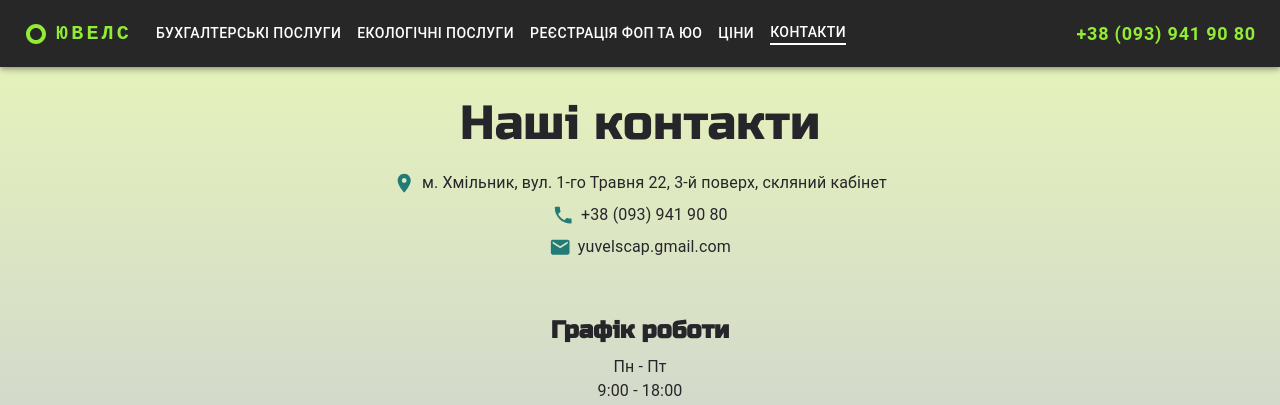
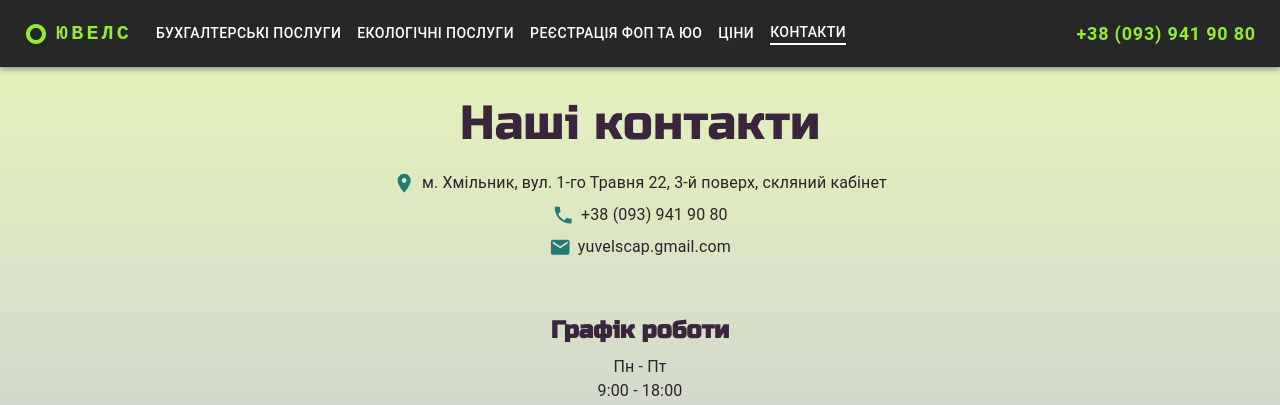
Before and after one commit to tykatyk/yuvels, a Next.js app: page /contacts in a window 1280 px wide. Shown: the top 405 px of the page. Built offline with nearby package versions, Linux system fonts and the light colour scheme.

Commit message:
Redraw contacts page

```diff
--- a/components/Contacts.tsx
+++ b/components/Contacts.tsx
@@ -39,6 +39,7 @@ export default function Contacts() {
                 paddingTop: "2rem",
                 paddingBottom: "1.2rem",
                 fontFamily: "Russo One, sans-serif",
+                color: "#3a253d",
               }}
             >
               Наші контакти
@@ -87,6 +88,7 @@ export default function Contacts() {
               variant="h5"
               align="center"
               sx={{
+                color: "#3a253d",
                 fontWeight: "bold",
                 paddingBottom: "0.5rem",
                 fontFamily: "Russo One, sans-serif",
```
